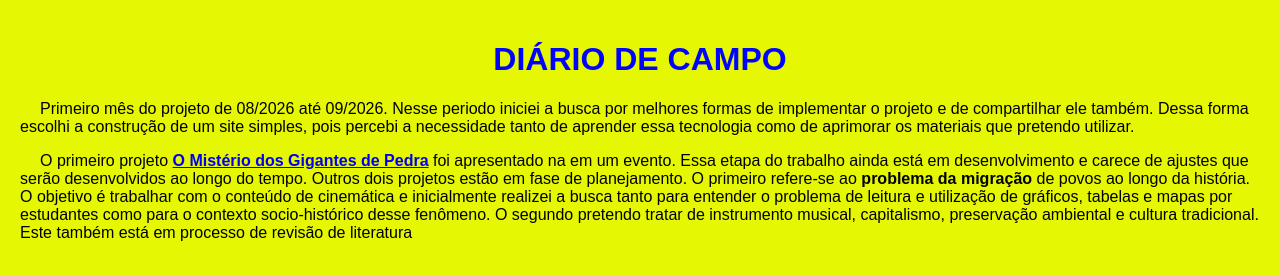
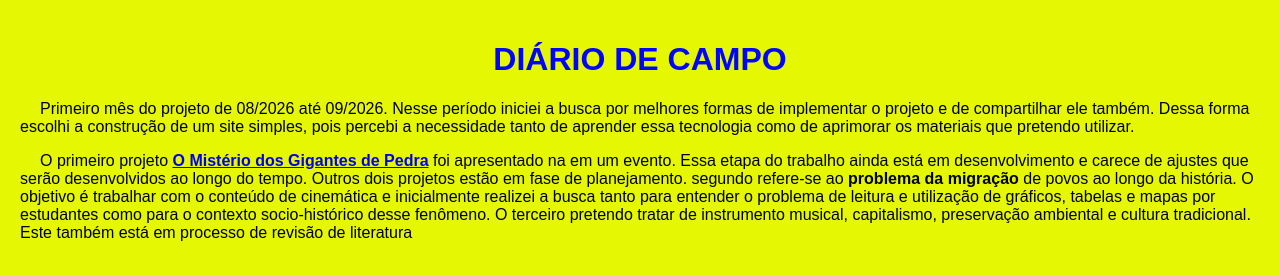
Before and after one commit to luizpampu-hub/sitedoprojeto, a plain HTML site: page Diario.html in a window 1280 px wide. Drawn offline with Linux system fonts and the light colour scheme.

Commit message:
mudança de texto

```diff
--- a/Diario.html
+++ b/Diario.html
@@ -8,7 +8,7 @@
 </head>
 <body>
     <h1>Diário de Campo</h1>
-    <p>Primeiro mês do projeto de 08/2026 até 09/2026. Nesse periodo iniciei a busca por melhores formas de implementar o projeto e de compartilhar ele também. Dessa forma escolhi a construção de um site simples, pois percebi a necessidade tanto de aprender essa tecnologia como de aprimorar os materiais que pretendo utilizar.</p>
-    <p>O primeiro projeto <a href="https://sites.google.com/ifpr.edu.br/o-mistrio-dos-gigantes/in%C3%ADcio"><b>O Mistério dos Gigantes de Pedra</b></a> foi apresentado na em um evento. Essa etapa do trabalho ainda está em desenvolvimento e carece de ajustes que serão desenvolvidos ao longo do tempo. Outros dois projetos estão em fase de planejamento. O primeiro refere-se ao <b>problema da migração</b> de povos ao longo da história. O objetivo é trabalhar com o conteúdo de cinemática e inicialmente realizei a busca tanto para entender o problema de leitura e utilização de gráficos, tabelas e mapas por estudantes como para o contexto socio-histórico desse fenômeno. O segundo pretendo tratar de instrumento musical, capitalismo, preservação ambiental e cultura tradicional. Este também está em processo de revisão de literatura</p>
+    <p>Primeiro mês do projeto de 08/2026 até 09/2026. Nesse período iniciei a busca por melhores formas de implementar o projeto e de compartilhar ele também. Dessa forma escolhi a construção de um site simples, pois percebi a necessidade tanto de aprender essa tecnologia como de aprimorar os materiais que pretendo utilizar.</p>
+    <p>O primeiro projeto <a href="https://sites.google.com/ifpr.edu.br/o-mistrio-dos-gigantes/in%C3%ADcio"><b>O Mistério dos Gigantes de Pedra</b></a> foi apresentado na em um evento. Essa etapa do trabalho ainda está em desenvolvimento e carece de ajustes que serão desenvolvidos ao longo do tempo. Outros dois projetos estão em fase de planejamento. segundo refere-se ao <b>problema da migração</b> de povos ao longo da história. O objetivo é trabalhar com o conteúdo de cinemática e inicialmente realizei a busca tanto para entender o problema de leitura e utilização de gráficos, tabelas e mapas por estudantes como para o contexto socio-histórico desse fenômeno. O terceiro pretendo tratar de instrumento musical, capitalismo, preservação ambiental e cultura tradicional. Este também está em processo de revisão de literatura</p>
 </body>
 </html>
```
